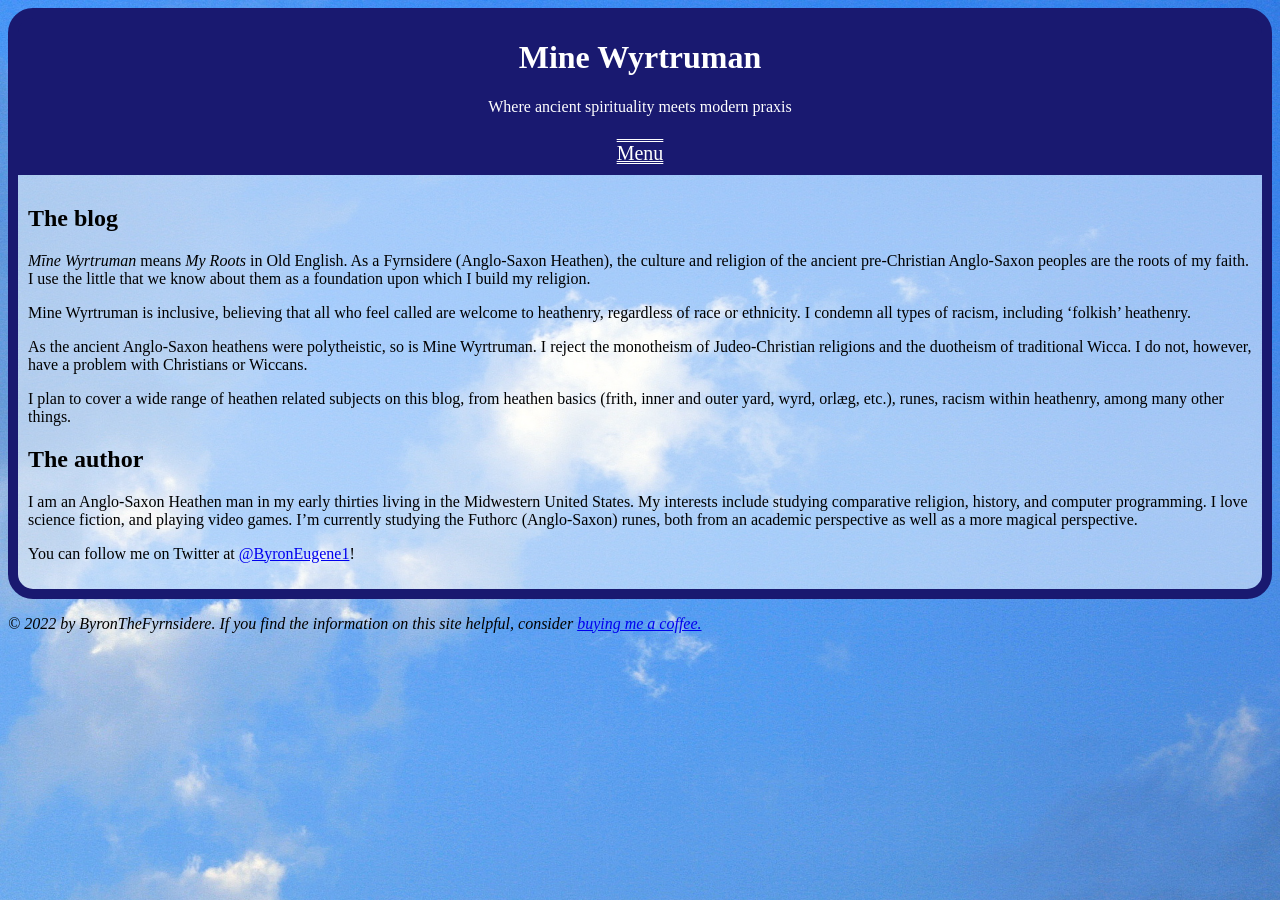
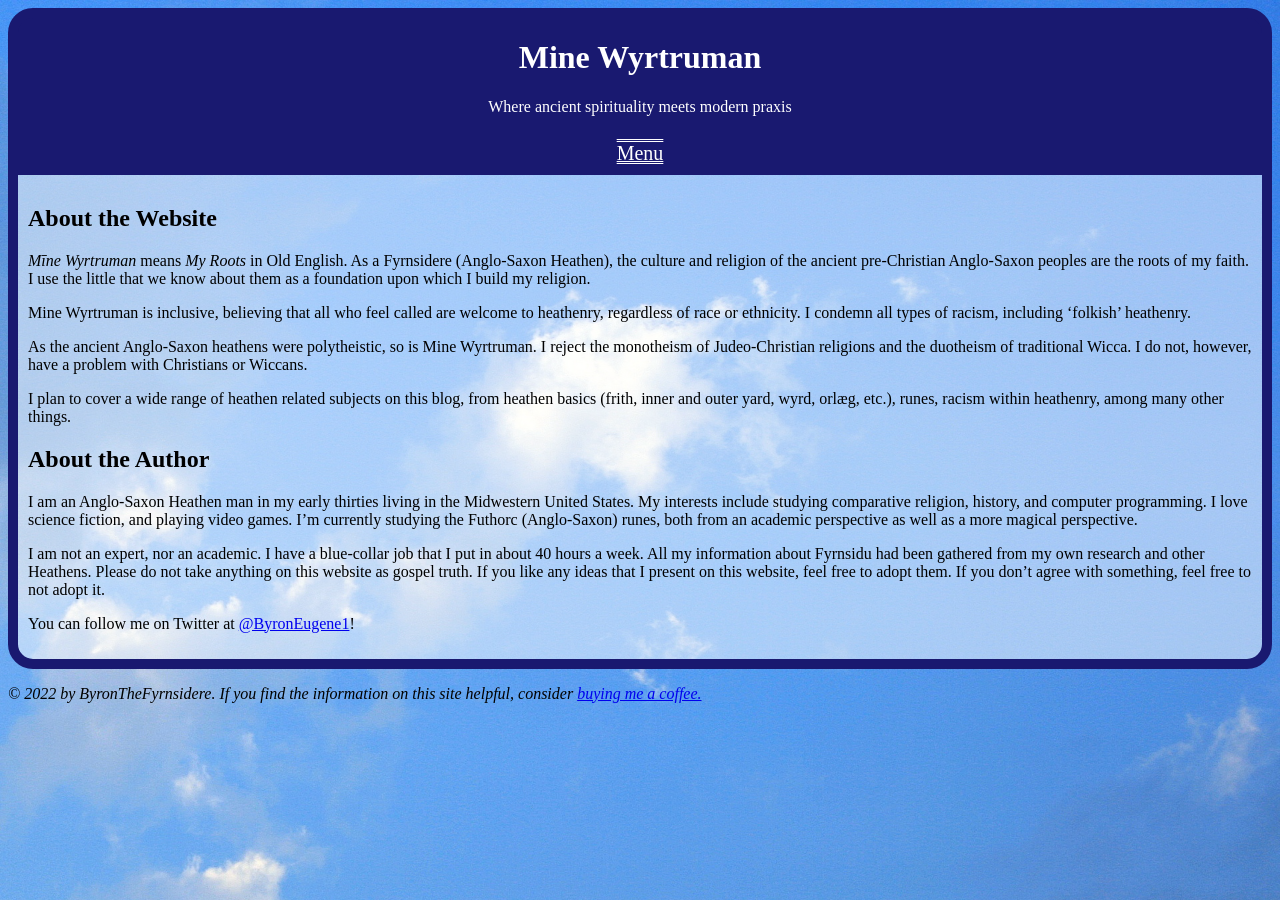
Before and after one commit to byronpendason/byronpendason.github.io, a Jekyll site: the page built from about.md, in a window 1280 px wide. Built offline with Jekyll 4.4.1, drawn with Linux system fonts in a browser that asks for light colours; our own code applies the rules of GitHub Pages for plain Markdown files; comment, search, counter and statistics services are not loaded.

Commit message:
Update about.md

```diff
--- a/about.md
+++ b/about.md
@@ -4,7 +4,7 @@
 permalink: /about
 ---
 
-## The blog
+## About the Website
 
 *Mīne Wyrtruman* means *My Roots* in Old English. As a Fyrnsidere (Anglo-Saxon Heathen), the culture and religion of the ancient pre-Christian Anglo-Saxon peoples are the roots of my faith. I use the little that we know about them as a foundation upon which I build my religion.
 
@@ -14,8 +14,10 @@
 
 I plan to cover a wide range of heathen related subjects on this blog, from heathen basics (frith, inner and outer yard, wyrd, orlæg, etc.), runes, racism within heathenry, among many other things.
 
-## The author
+## About the Author
 
 I am an Anglo-Saxon Heathen man in my early thirties living in the Midwestern United States. My interests include studying comparative religion, history, and computer programming. I love science fiction, and playing video games. I’m currently studying the Futhorc (Anglo-Saxon) runes, both from an academic perspective as well as a more magical perspective.
 
+I am not an expert, nor an academic. I have a blue-collar job that I put in about 40 hours a week. All my information about Fyrnsidu had been gathered from my own research and other Heathens. Please do not take anything on this website as gospel truth. If you like any ideas that I present on this website, feel free to adopt them. If you don't agree with something, feel free to not adopt it.
+
 You can follow me on Twitter at [@ByronEugene1](https://twitter.com/ByronFyrnsidere)!
```
